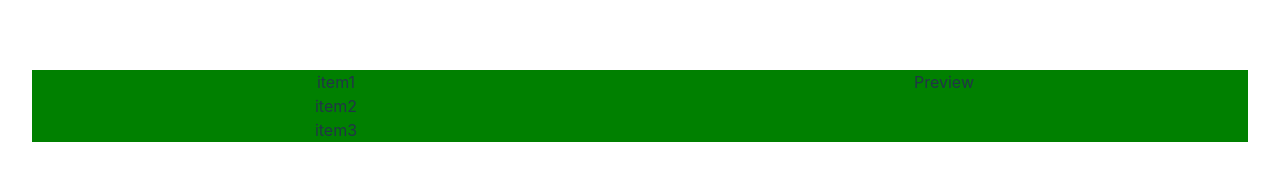
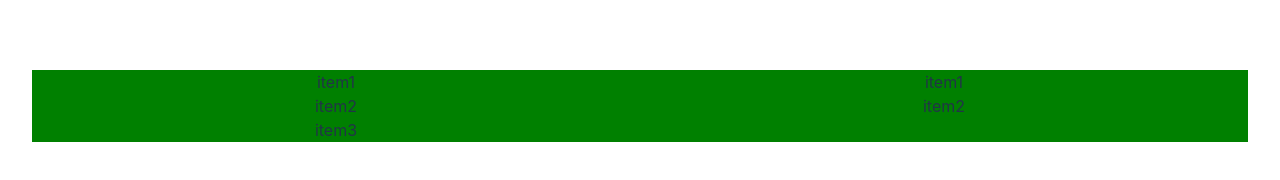
Before and after one commit to djk01281/item-selector, a React (Vite) app in the folder item-selector/: page / in a window 1280 px wide. Shown: the part 294-474 px from the top of the page. Built offline with nearby package versions, Linux system fonts and the light colour scheme.

Commit message:
chore: add basic preview logic

```diff
--- a/item-selector/src/App.tsx
+++ b/item-selector/src/App.tsx
@@ -12,7 +12,7 @@ function App() {
     <>
       <div className="container">
         <ItemsContainer />
-        <Preview />
+        <Preview selectedProp={["item1", "item2"]}/>
        </div>
     </>
   )
--- a/item-selector/src/Preview.tsx
+++ b/item-selector/src/Preview.tsx
@@ -1,7 +1,13 @@
+import React, { useState, useEffect } from 'react';
+const Preview: React.FC<{selectedProp: string[]}> = ({selectedProp}) =>{
+    const [selected, setSelected] = useState<string[]>([])
+    useEffect(()=>{
+        setSelected(selectedProp)
+    }, [selectedProp])
 
-const Preview = () =>{
-
-    return <div className = 'Preview'>Preview</div>
+    return <div className = 'Preview'>{selected.map((item)=>(
+        <div>{item}</div>
+    ))}</div>
 }
 
 export default Preview;
```
